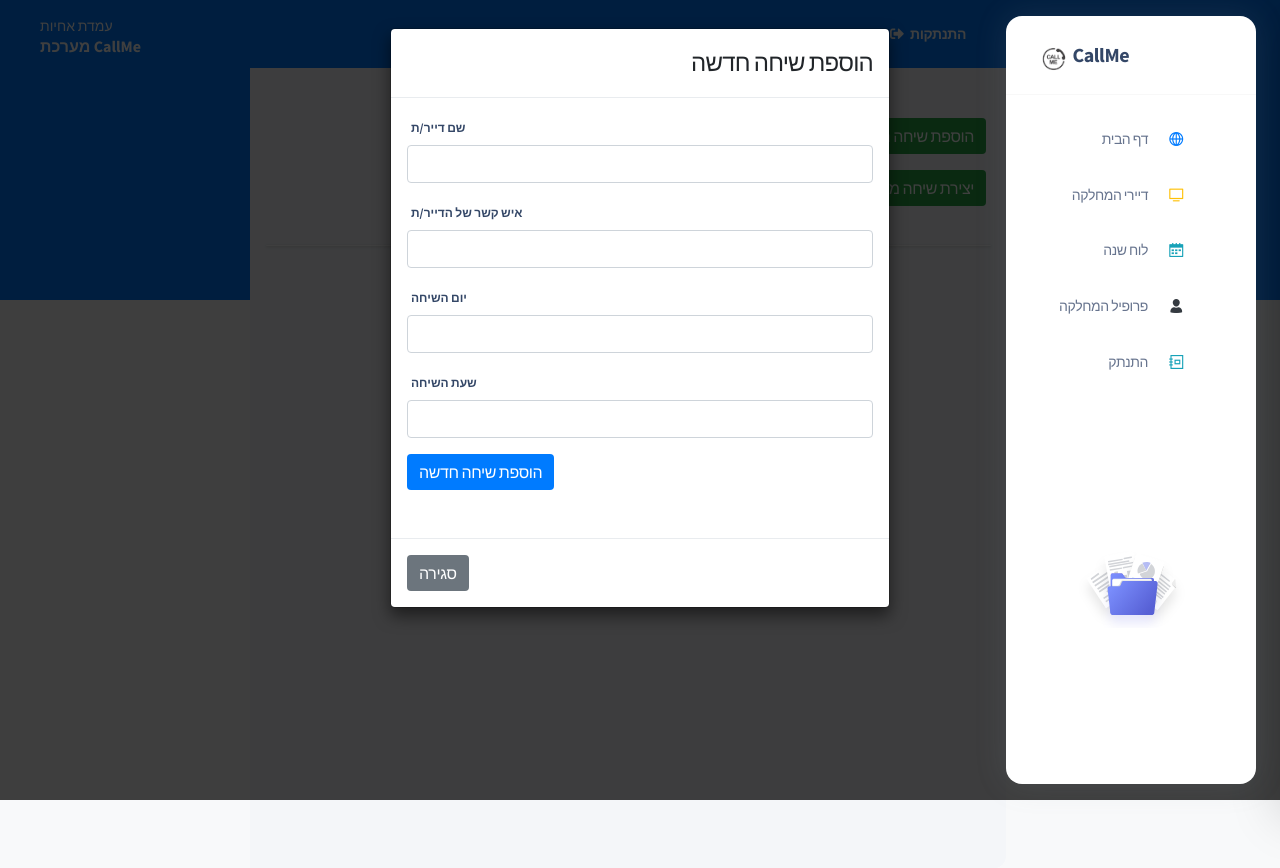
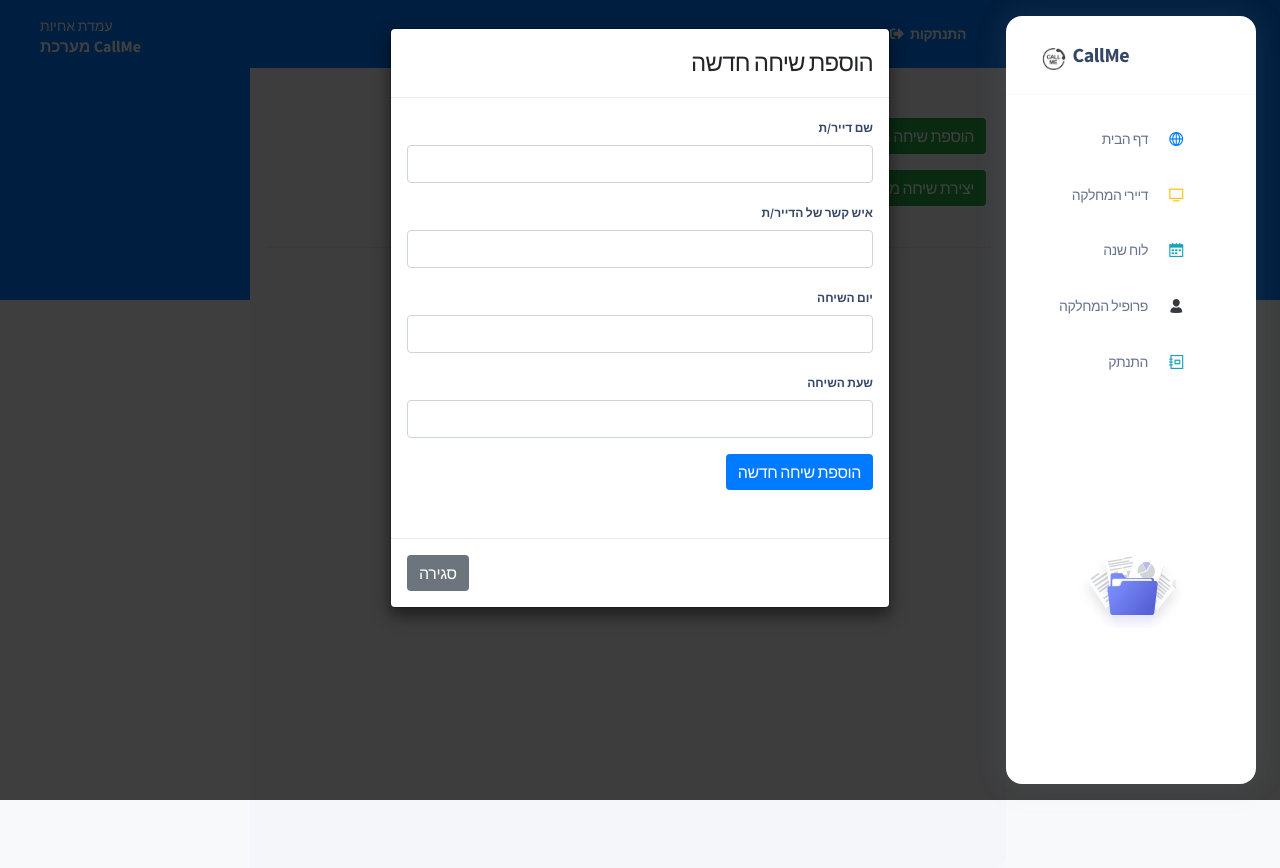
Before and after one commit to nivbadli1/temi_v3, a Flask app: template apps/templates/events/calendar.html in a window 1280 px wide, after a click on "הוספת שיחה חדשה". Run offline with Flask 2, Linux system fonts and the light colour scheme; tables that the repository leaves empty hold one stand-in row (values such as "Sample post"); the template is opened without the code that fills it: values that come from a table or form of the project are taken from there, most other values are stand-ins (such as "Sample title", 1, 10 or a date in 2020); lists and menus that the app fills with data are empty; style sheets or scripts are compiled from the project's sources; some libraries are stand-ins or nearby versions.

Commit message:
lipaz fixes number 5

```diff
--- a/apps/templates/accounts/register.html
+++ b/apps/templates/accounts/register.html
@@ -64,9 +64,9 @@
                   <div class="mb-3" dir="rtl">
                     {{ form.password(placeholder="הזינו סיסמה",class="form-control",type="password") }}
                   </div>
-                  <div class="form-check form-check-info text-start">
+                  <div class="form-check form-check-info text-start" style="float:right">
                     <input class="form-check-input" type="checkbox" value="" id="flexCheckDefault" checked>
-                    <label  class="form-check-label" for="flexCheckDefault">
+                    <label  class="form-check-label" for="flexCheckDefault" >
                       אני מסכימ/ה <a href="javascript:;" class="text-dark font-weight-bolder">לתנאי השימוש</a>
                     </label>
                   </div>
--- a/apps/templates/events/calendar.html
+++ b/apps/templates/events/calendar.html
@@ -85,39 +85,38 @@
     </div><!--   /.content-wrapper -->
 
     <div id="add_new_event_modal"  class="modal fade" role="dialog" dir="rtl">
-        <div class="modal-dialog">
-            <div class="modal-content">
+        <div class="modal-dialog" >
+            <div class="modal-content" style="float:right">
 
                 <div class="modal-header">
                     <h4 class="modal-title">הוספת שיחה חדשה</h4>
                 </div>
 
-                <div class="modal-body" id="add_new_event_modal_body">
-                    <form method="POST"
-                          action="{{ url_for('events_blueprint.add_new_event_popup') }}">
-                        <div class="form-group">
+                <div class="modal-body" id="add_new_event_modal_body" style="float:right" dir="rtl">
+                    <form method="POST" action="{{ url_for('events_blueprint.add_new_event_popup') }}" >
+                        <div class="form-group text-right">
                             {{ add_new_event_form.patient.label(class="form-control-label") }}
                             {{ add_new_event_form.patient(class="form-control", id="patient_select_form") }}
                         </div>
 
-                        <div class="form-group">
+                        <div class="form-group text-right">
                             {{ add_new_event_form.contact.label(class="form-control-label") }}
                             {{ add_new_event_form.contact(class="form-control", id="contact_select_form") }}
                         </div>
 
 
-                        <div class="form-group">
+                        <div class="form-group text-right">
                             {{ add_new_event_form.day.label(class="form-control-label") }}
                             {{ add_new_event_form.day(class="form-control", id="days_select_form") }}
                         </div>
 
-                        <div class="form-group">
+                        <div class="form-group text-right" >
                             {{ add_new_event_form.time.label(class="form-control-label") }}
                             {{ add_new_event_form.time(class="form-control", id="times_select_form") }}
                         </div>
 
 
-                        <div class="form-group">
+                        <div class="form-group text-right">
                             <button class="btn btn-primary" type="submit">הוספת שיחה חדשה</button>
                         </div>
                     </form>
--- a/apps/templates/layouts/base-rtl.html
+++ b/apps/templates/layouts/base-rtl.html
@@ -53,7 +53,7 @@
 
   </main>
 
-  {% include "includes/fixed-plugin.html" %}
+
 
   {% include "includes/scripts.html" %}
 
--- a/apps/templates/layouts/base.html
+++ b/apps/templates/layouts/base.html
@@ -46,7 +46,7 @@
 
   {% block content %}{% endblock content %}
 
-  {% include "includes/fixed-plugin.html" %}
+
 
   {% include "includes/scripts.html" %}
 
```
